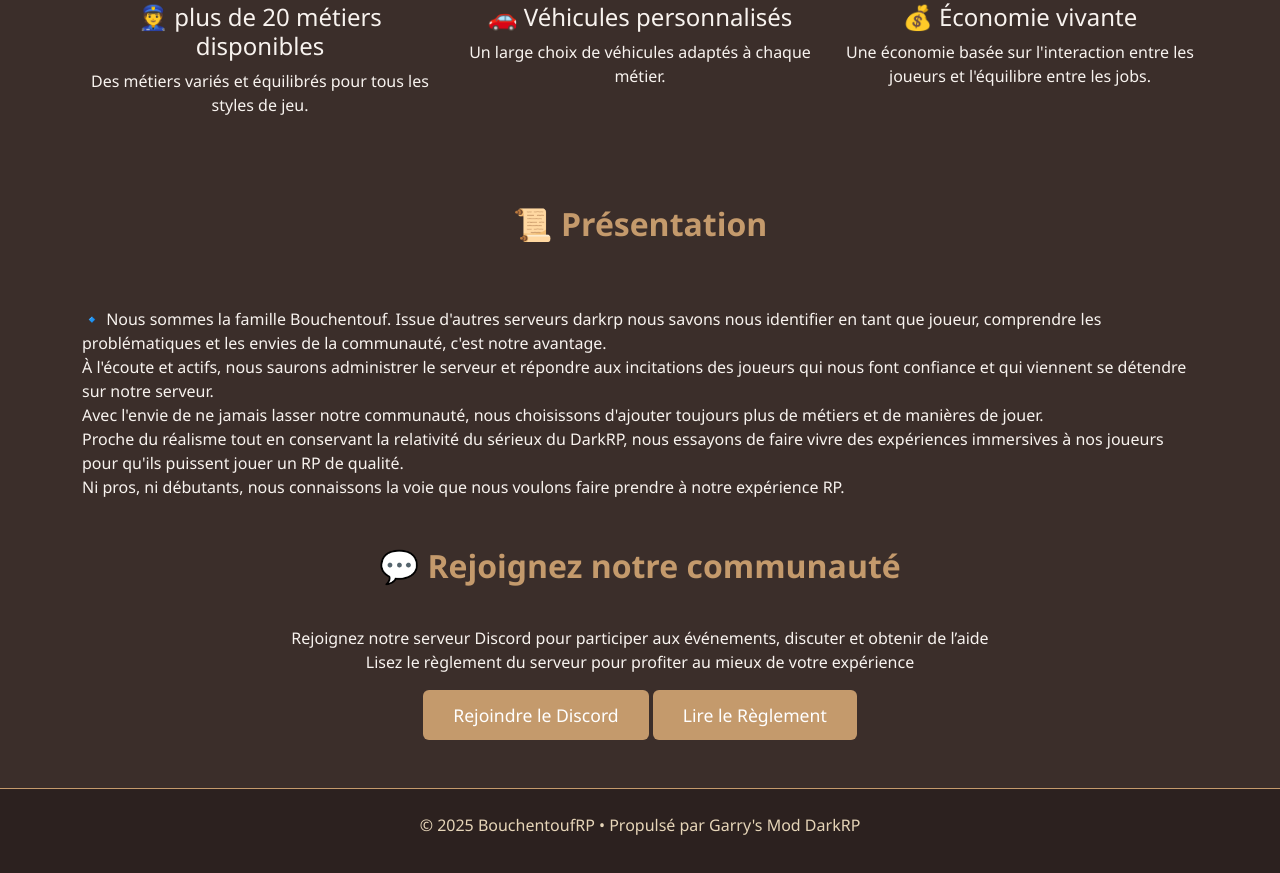
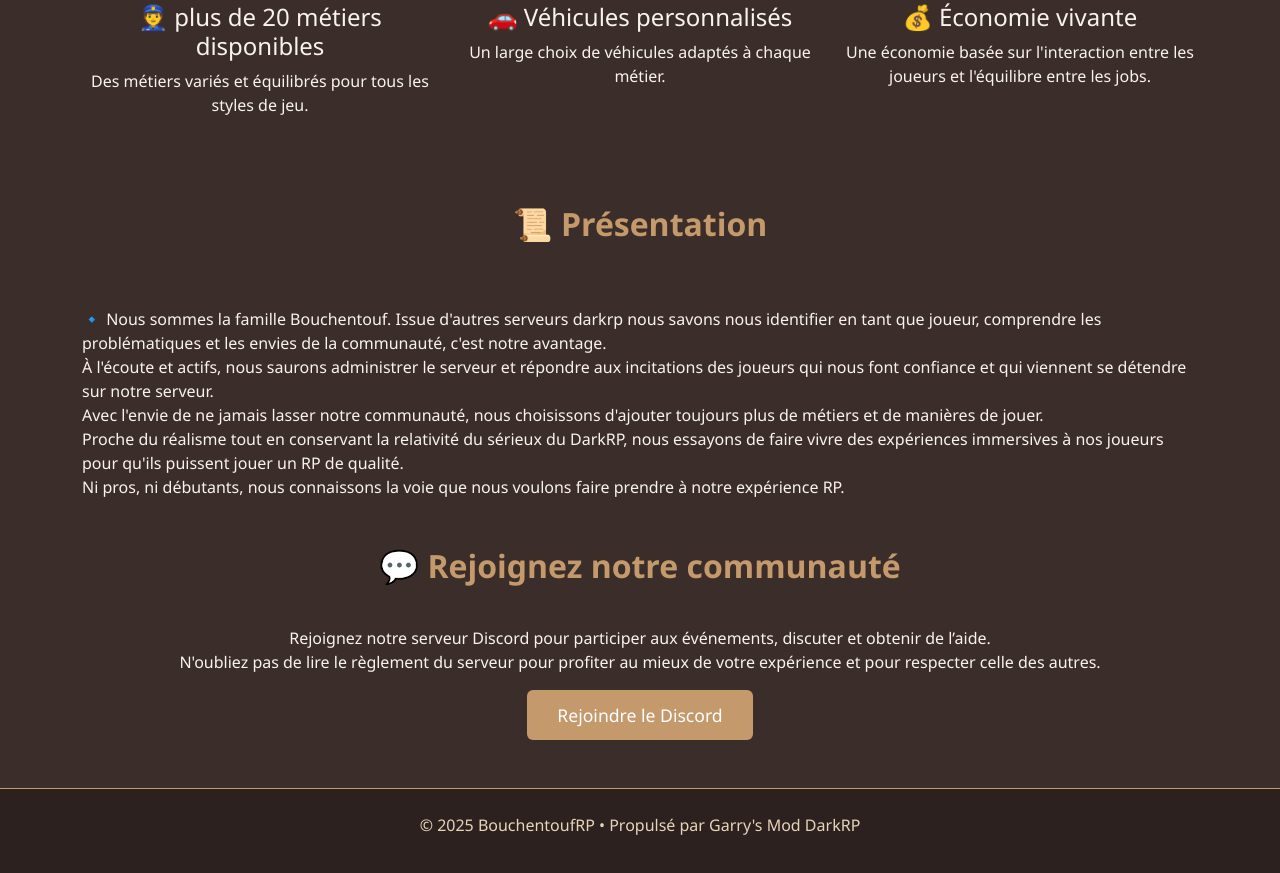
Before and after one commit to LyanchouXD/LyanchouXD.github.io, a plain HTML site: page index.html in a window 1280 px wide. Shown: the part 556-1429 px from the top of the page. Drawn offline with nearby package versions, Linux system fonts and the light colour scheme.

Commit message:
Update index.html

```diff
--- a/index.html
+++ b/index.html
@@ -70,11 +70,10 @@
   <section id="discord" class="text-center my-5">
     <h2 class="section-title">💬 Rejoignez notre communauté</h2>
     <p>
-      Rejoignez notre serveur Discord pour participer aux événements, discuter et obtenir de l’aide<br>
-      Lisez le règlement du serveur pour profiter au mieux de votre expérience<br>
+      Rejoignez notre serveur Discord pour participer aux événements, discuter et obtenir de l’aide.<br>
+      N'oubliez pas de lire le règlement du serveur pour profiter au mieux de votre expérience et pour respecter celle des autres.<br>
     </p>
       <a href="https://discord.gg/TxaZRpNTU" class="btn btn-main">Rejoindre le Discord</a>
-      <a href="https://lyanchouxd.github.io/reglement" class="btn btn-main">Lire le Règlement</a>
   </section>
 
   <!-- FOOTER -->
```
